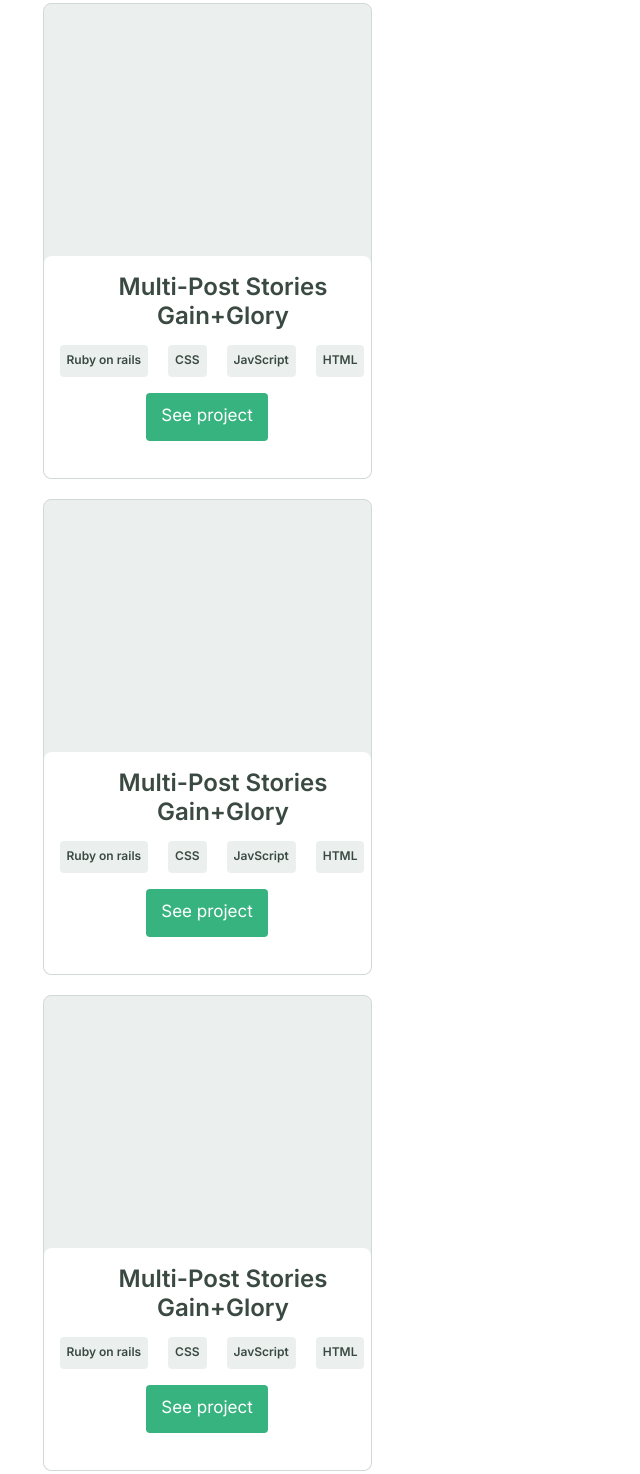
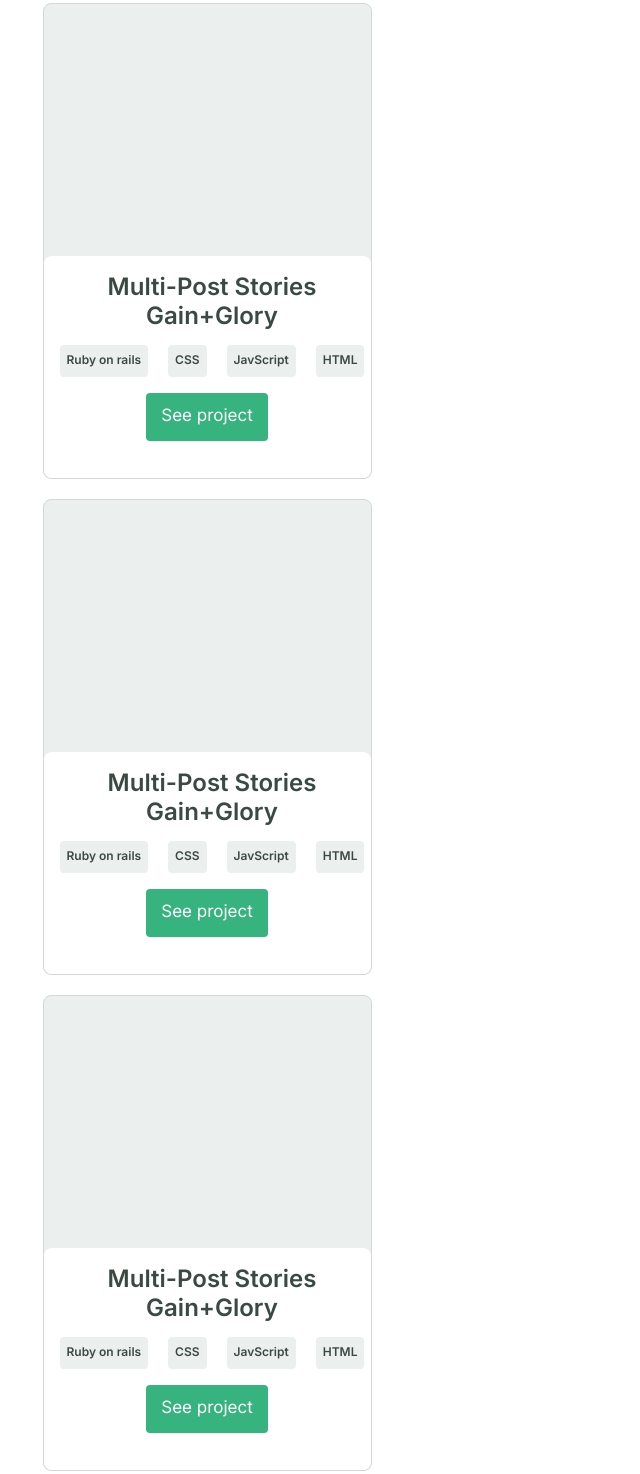
Before and after one commit to CindyDorantes/My-personal-portfolio-site, a plain HTML site: page Index.html in a window 1280 px wide. Shown: the part 866-2340 px from the top of the page, without its empty margins (0-640 px from the left). Drawn offline with Linux system fonts and the light colour scheme.

Commit message:
Change .work-title <div> tag for a <h3> tag

```diff
--- a/Index.html
+++ b/Index.html
@@ -48,7 +48,7 @@
         <div class="work-item01">
             <div class="work-image"></div>
             <div class="work-content">
-                <div class="work-title">Multi-Post Stories Gain+Glory</div>
+                <h3 class="work-title">Multi-Post Stories Gain+Glory</h3>
                 <ul class="cards">
                     <li>Ruby on rails</li>
                     <li>CSS</li>
@@ -62,7 +62,7 @@
         <div class="work-item02">
             <div class="work-image"></div>
             <div class="work-content">
-                <div class="work-title">Multi-Post Stories Gain+Glory</div>
+                <h3 class="work-title">Multi-Post Stories Gain+Glory</h3>
                 <ul class="cards">
                     <li>Ruby on rails</li>
                     <li>CSS</li>
@@ -76,7 +76,7 @@
         <div class="work-item03">
             <div class="work-image"></div>
             <div class="work-content">
-                <div class="work-title">Multi-Post Stories Gain+Glory</div>
+                <h3 class="work-title">Multi-Post Stories Gain+Glory</h3>
                 <ul class="cards">
                     <li>Ruby on rails</li>
                     <li>CSS</li>
@@ -90,7 +90,7 @@
         <div class="work-item04">
             <div class="work-image"></div>
             <div class="work-content">
-                <div class="work-title">Multi-Post Stories Gain+Glory</div>
+                <h3 class="work-title">Multi-Post Stories Gain+Glory</h3>
                 <ul class="cards">
                     <li>Ruby on rails</li>
                     <li>CSS</li>
@@ -104,7 +104,7 @@
         <div class="work-item05">
             <div class="work-image"></div>
             <div class="work-content">
-                <div class="work-title">Multi-Post Stories Gain+Glory</div>
+                <h3 class="work-title">Multi-Post Stories Gain+Glory</h3>
                 <ul class="cards">
                     <li>Ruby on rails</li>
                     <li>CSS</li>
--- a/style.css
+++ b/style.css
@@ -198,7 +198,8 @@
 }
 
 .work-title {
-  width: 327px;
+  width: auto;
+  margin: 0px;
   font-weight: 600;
   font-size: 24px;
   color: #3a4a42;
```
